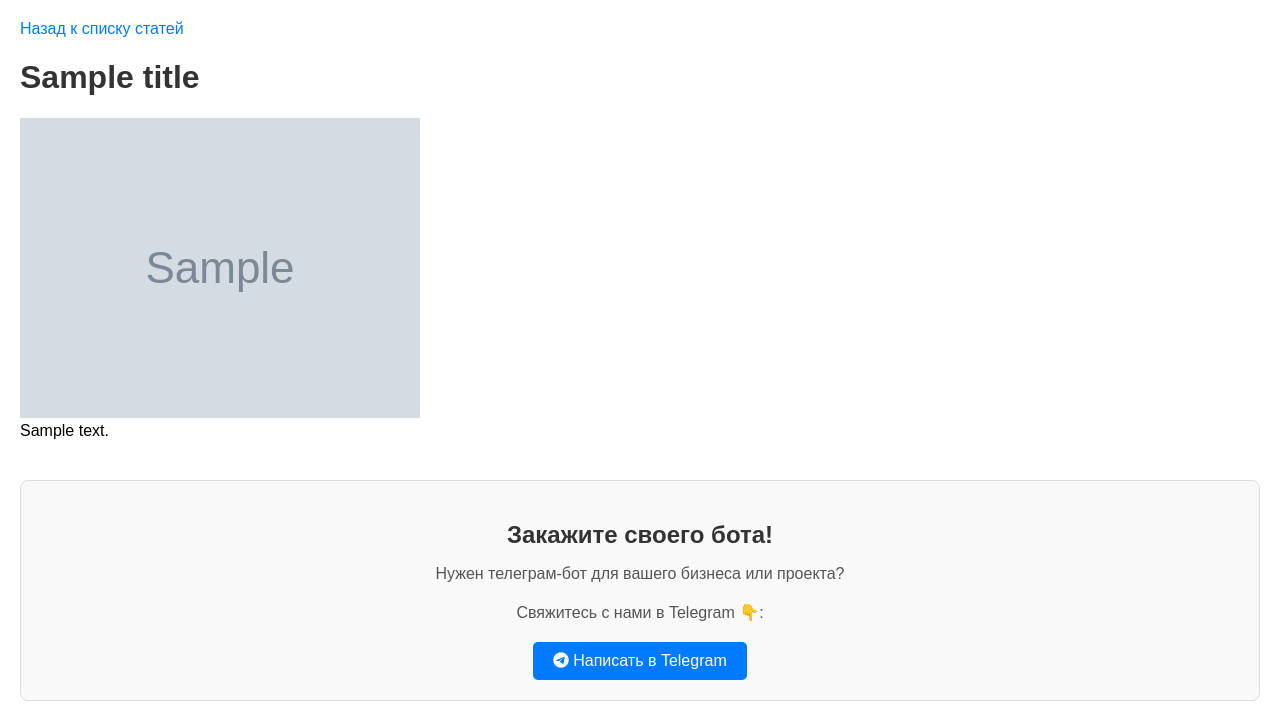
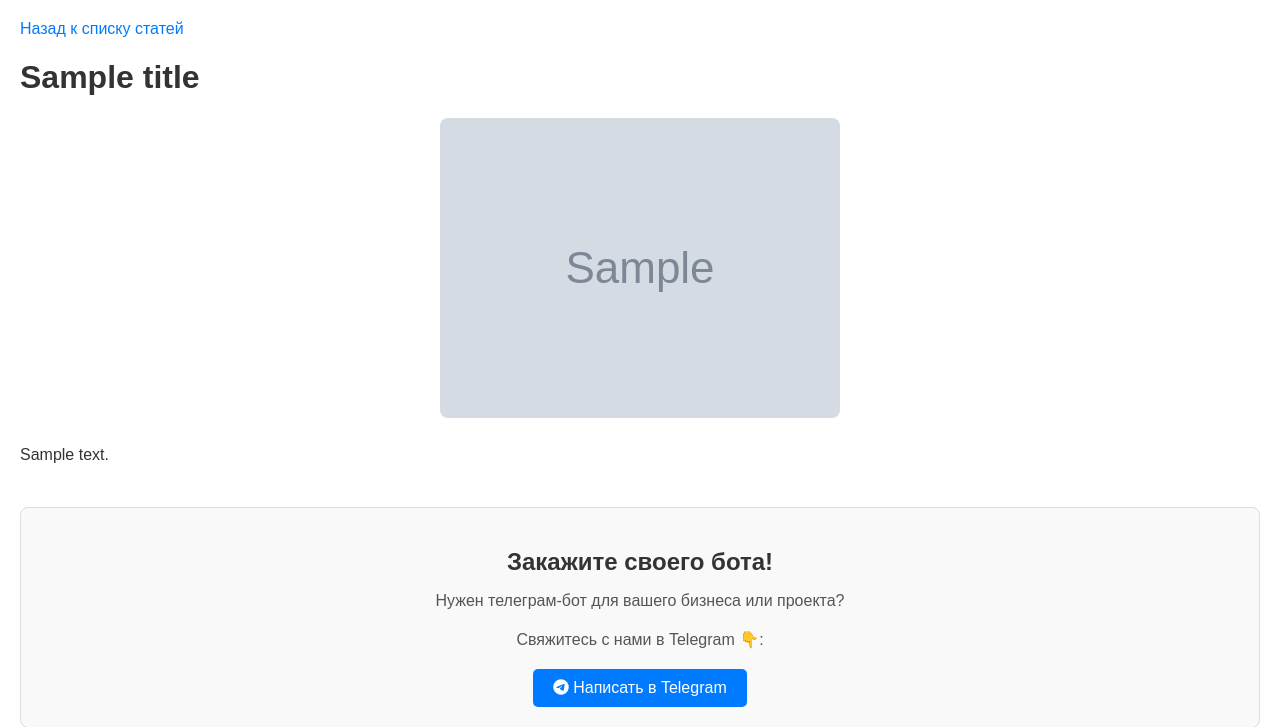
Before and after one commit to rosoporto/mvp_blog_on_flask, a Flask app: template templates/article.html in a window 1280 px wide. Shown: the top 727 px of the page. Run offline with Flask 3, Linux system fonts and the light colour scheme; the template is opened without the code that fills it: most values are stand-ins (such as "Sample title", 1, 10 or a date in 2020); grey boxes marked "Sample" are stand-in pictures; parts of the project's set-up code (start-up, migrations or seed data) failed here and were passed over.

Commit message:
udate code: add new scope

```diff
--- a/app.py
+++ b/app.py
@@ -21,7 +21,6 @@ def get_articles():
             slug = custom_slugify(title)  # Генерируем slug на основе заголовка
             articles.append({'name': name, 'filename': filename, 'title': title, 'slug': slug})
     articles =sorted(articles, key=lambda x: x['filename'])
-    print(articles)
     return articles
 
 def get_article_content(filename, header=None):
--- a/static/styles.css
+++ b/static/styles.css
@@ -22,6 +22,45 @@ a {
 }
 
 a:hover {
+    text-decoration: underline;
+}
+
+/* Стили для изображения статьи */
+.article-image {
+    text-align: center;
+    margin: 20px 0;
+}
+
+.article-image img {
+    max-width: 100%;
+    height: auto;
+    border-radius: 8px;
+}
+
+/* Стили для контента статьи */
+.article-content {
+    margin-top: 20px;
+    line-height: 1.6;
+    font-size: 16px;
+    color: #333;
+}
+
+.article-content h2 {
+    font-size: 24px;
+    margin-top: 30px;
+    margin-bottom: 15px;
+}
+
+.article-content ul, .article-content ol {
+    margin-left: 20px;
+}
+
+.article-content a {
+    color: #007BFF;
+    text-decoration: none;
+}
+
+.article-content a:hover {
     text-decoration: underline;
 }
 
--- a/templates/article.html
+++ b/templates/article.html
@@ -11,12 +11,19 @@
 <body>
     <a href="{{ url_for('index') }}">Назад к списку статей</a>
     <h1>{{ title }}</h1>
-    <div>
-        <img src="{{ image_url }}" alt="{{ title }}">
-    </div>
-    <div>
-        {{ content|safe }}
-    </div>
+
+   <!-- Изображение статьи -->
+   {% if image_url %}
+   <div class="article-image">
+        <img src="{{ image_url }}" alt="{{ title }}" loading="lazy">
+   </div>
+   {% endif %}
+
+   <!-- Тело статьи -->
+   <div class="article-content">
+       {{ content|safe }}
+   </div>
+
     <!-- Call to Action (CTA) -->
     <div class="cta">
         <h2>Закажите своего бота!</h2>
```
Also changed, not shown: contents/example.md (+4 -0 lines).
